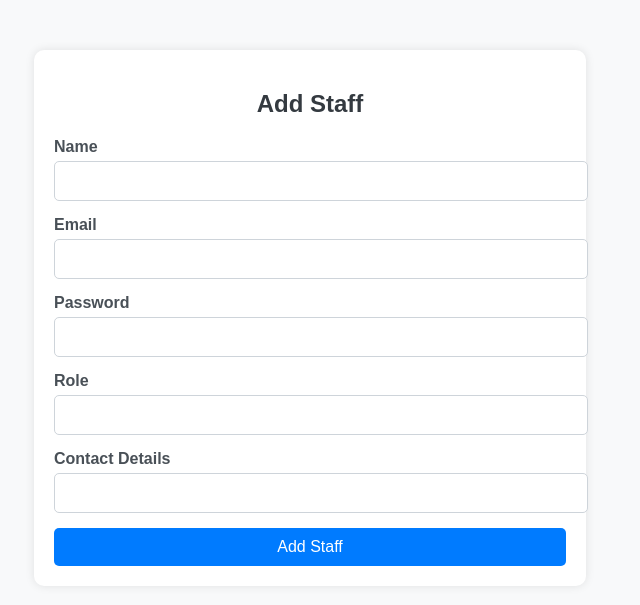
After one commit to Jeeljpaul/miniproject-ornalux, a Django app: page /add_staff/ in a window 1280 px wide. The commit adds this page. Shown: the top 605 px of the page, without its empty margins (330-970 px from the left). Run offline with Django 5.2, Linux system fonts and the light colour scheme.

Commit message:
staffmanagement

```diff
--- a/jewelryapp/forms.py
+++ b/jewelryapp/forms.py
@@ -1,9 +1,11 @@
 from datetime import date
 from django import forms
-from .models import Tbl_login, Tbl_user, Product
+from .models import Tbl_login, Tbl_user, Product, Tbl_staff
 from django.core.exceptions import ValidationError
 from django.core.validators import validate_email
+from django.core.validators import EmailValidator
 import re
+
 
 class RegistrationForm(forms.ModelForm):
     email = forms.EmailField()
@@ -165,3 +167,29 @@ class ProductForm(forms.ModelForm):
         if re.search(r'[^a-zA-Z0-9]', sku):
             raise ValidationError("SKU can only contain letters and numbers.")
         return sku
+
+
+from django import forms
+from .models import Tbl_login, Tbl_staff
+
+class StaffForm(forms.Form):
+    name = forms.CharField(max_length=255)
+    email = forms.EmailField()
+    password = forms.CharField(widget=forms.PasswordInput)
+    role = forms.CharField(max_length=100)
+    contact_details = forms.CharField(max_length=255)
+
+    def save(self):
+        # Save login details
+        login = Tbl_login.objects.create(
+            email=self.cleaned_data['email'],
+            password=self.cleaned_data['password']
+        )
+
+        # Save staff details
+        Tbl_staff.objects.create(
+            name=self.cleaned_data['name'],
+            role=self.cleaned_data['role'],
+            contact_details=self.cleaned_data['contact_details'],
+            login=login
+        )
--- /dev/null
+++ b/jewelryapp/templates/admin/add_staff.html
@@ -0,0 +1,111 @@
+<!DOCTYPE html>
+<html lang="en">
+<head>
+    <meta charset="UTF-8">
+    <meta name="viewport" content="width=device-width, initial-scale=1.0">
+    <meta http-equiv="X-UA-Compatible" content="IE=edge">
+    <title>Add Staff</title>
+    <style>
+        /* Global Styles */
+        body {
+            font-family: Arial, sans-serif;
+            background-color: #f8f9fa;
+            margin: 0;
+            padding: 0;
+        }
+
+        .container {
+            width: 40%;
+            margin: 50px auto;
+            background-color: #fff;
+            padding: 20px;
+            box-shadow: 0 0 10px rgba(0, 0, 0, 0.1);
+            border-radius: 10px;
+        }
+
+        h2 {
+            text-align: center;
+            color: #343a40;
+        }
+
+        /* Form Styles */
+        .form-group {
+            margin-bottom: 15px;
+        }
+
+        .form-group label {
+            display: block;
+            font-weight: bold;
+            margin-bottom: 5px;
+            color: #495057;
+        }
+
+        .form-control {
+            width: 100%;
+            padding: 10px;
+            border: 1px solid #ced4da;
+            border-radius: 5px;
+            font-size: 16px;
+        }
+
+        .form-control:focus {
+            border-color: #80bdff;
+            outline: none;
+            box-shadow: 0 0 5px rgba(0, 123, 255, 0.25);
+        }
+
+        /* Button Styles */
+        .btn {
+            background-color: #007bff;
+            color: #fff;
+            padding: 10px 15px;
+            border: none;
+            border-radius: 5px;
+            font-size: 16px;
+            cursor: pointer;
+            width: 100%;
+        }
+
+        .btn:hover {
+            background-color: #0056b3;
+        }
+
+        /* Responsive Design */
+        @media (max-width: 768px) {
+            .container {
+                width: 90%;
+            }
+        }
+    </style>
+</head>
+<body>
+
+<div class="container">
+    <h2>Add Staff</h2>
+    <form method="post">
+        <div class="form-group">
+            <label for="name">Name</label>
+            <input type="text" class="form-control" id="name" name="name" required>
+        </div>
+        <div class="form-group">
+            <label for="email">Email</label>
+            <input type="email" class="form-control" id="email" name="email" required>
+        </div>
+        <div class="form-group">
+            <label for="password">Password</label>
+            <input type="password" class="form-control" id="password" name="password" required>
+        </div>
+        <div class="form-group">
+            <label for="role">Role</label>
+            <input type="text" class="form-control" id="role" name="role" required>
+        </div>
+        <div class="form-group">
+            <label for="contact_details">Contact Details</label>
+            <input type="text" class="form-control" id="contact_details" name="contact_details" required>
+        </div>
+        <button type="submit" class="btn btn-primary">Add Staff</button>
+    </form>
+</div>
+
+</body>
+</html>
--- a/jewelryapp/urls.py
+++ b/jewelryapp/urls.py
@@ -8,6 +8,7 @@ urlpatterns = [
     path('', views.index),
     path('base_home/',views.base),
     path('login/',views.login),
+    path('logout/', views.logout_view, name='logout'),
     path('adminhome/',views.adminhome),
     path('staffhome/',views.staffhome),
     path('register/',views.register),
@@ -20,6 +21,10 @@ urlpatterns = [
     path('update_product/<int:product_id>/', views.update_product, name='update_product'),
     path('view_registered_users/', views.view_registered_users,),
     path('delete_user/<int:user_id>/', views.delete_user, name='delete_user'),
+    path('add_staff/', views.add_staff, name='add_staff'),
+    path('view_staff/', views.view_staff, name='view_staff'),
+    path('update_staff/<int:staff_id>/', views.update_staff, name='update_staff'),
+    path('staff/delete/<int:staff_id>/', views.delete_staff, name='delete_staff'),
 
 ]
 if settings.DEBUG:
--- a/jewelryapp/views.py
+++ b/jewelryapp/views.py
@@ -40,6 +40,11 @@ def register(request):
         form = RegistrationForm()
 
     return render(request, 'register.html', {'form': form})
+from django.shortcuts import render, redirect
+from django.contrib import messages
+from django.core.validators import validate_email
+from django.core.exceptions import ValidationError
+from .models import Tbl_login, Tbl_user, Tbl_staff
 
 def login(request):
     if request.method == 'POST':
@@ -58,37 +63,61 @@ def login(request):
             messages.error(request, 'Password must be at least 8 characters long')
             return redirect('/login/')
 
-        # Check if the user is admin
-        if email == 'admin123@gmail.com' and password == 'admin123':
-            # Admin login success
-            request.session['user_type'] = 'admin'
-            request.session['email'] = email
-            return redirect('/adminhome/')  # Redirect to admin home page
+        # Check if the user is admin (fetch from Tbl_login table)
+        try:
+            admin = Tbl_login.objects.get(email=email, password=password)
+            if email == 'admin123@gmail.com':  # Assuming admin email is known
+                # Admin login success
+                request.session['user_type'] = 'admin'
+                request.session['user_id'] = admin.login_id
+                request.session['email'] = admin.email
+                request.session['name'] = 'Admin'  # Static name for admin
+                return redirect('/adminhome/')  # Redirect to admin home page
+        except Tbl_login.DoesNotExist:
+            pass
 
         # Check if the user is staff
         try:
-            staff = Staff.objects.get(login__email=email, login__password=password)
+            staff = Tbl_staff.objects.get(login__email=email, login__password=password)
             # Staff login success
             request.session['user_type'] = 'staff'
             request.session['staff_id'] = staff.staff_id
             request.session['email'] = staff.login.email
+            request.session['name'] = staff.name  # Fetch the staff's name
             return redirect('/staff_home/')  # Redirect to staff dashboard
-        except Staff.DoesNotExist:
+        except Tbl_staff.DoesNotExist:
             pass
 
         # Check if the user is a regular user
         try:
-            user = Tbl_login.objects.get(email=email, password=password)
-            # Set session data after successful login
-            request.session['user_id'] = user.login_id
-            request.session['email'] = user.email
-            return redirect('/base_home/')  # Redirect to user home page or dashboard
-        except Tbl_login.DoesNotExist:
+            user_login = Tbl_login.objects.get(email=email, password=password)
+            # Fetch the corresponding user details from Tbl_user
+            user = Tbl_user.objects.get(login_id=user_login.login_id)
+            # Regular user login success
+            request.session['user_type'] = 'user'
+            request.session['user_id'] = user_login.login_id
+            request.session['email'] = user_login.email
+            request.session['name'] = user.name  # Fetch the user's name
+            print(f"User found: {user.email}")
+            print(f"Login ID: {user.login_id}")
+            return redirect('/base_home/')  # Redirect to user dashboard
+        except (Tbl_login.DoesNotExist, Tbl_user.DoesNotExist):
             messages.error(request, 'Invalid email or password')
             return redirect('/login/')
 
     return render(request, 'login.html')
 
+
+def logout_view(request):
+    # Clear the session to log the user out
+    request.session.flush()  # This will remove all session data
+
+    # Optionally, you can add a message to inform the user
+    from django.contrib import messages
+    messages.success(request, 'You have been logged out successfully.')
+
+    # Redirect to the login page
+    return redirect('/login/')
 
 def forgot_password(request):
     if request.method == 'POST':
@@ -151,6 +180,7 @@ def reset_password(request, token):
 
 def adminhome(request):
     return render(request, 'admin/adminhome.html')
+
 
 def add_product(request):
     if request.method == 'POST':
@@ -231,6 +261,73 @@ def delete_user(request, user_id):
 
     return render(request, 'confirm_delete_user.html', {'user': user})
 
+
+ #---------------------------------------------------------------
+from .forms import StaffForm
+
+def add_staff(request):
+    if request.method == 'POST':
+        form = AddStaffForm(request.POST)
+        if form.is_valid():
+            form.save()
+            return redirect('admin/view_staff')  # Redirect to a view after successful staff addition
+    else:
+        form = StaffForm()
+
+    return render(request, 'admin/add_staff.html', {'form': form})
+
+
+def view_staff(request):
+    # Fetch all staff from the database
+    staff_members = Tbl_staff.objects.all()
+    # Pass the staff members to the template
+    return render(request, 'admin/view_staff.html', {'staff_members': staff_members})
+
+
+
+
+def update_staff(request, staff_id):
+    staff = get_object_or_404(Tbl_staff, id=staff_id)
+
+    if request.method == 'POST':
+        form = StaffForm(request.POST)
+        if form.is_valid():
+            # Update login details
+            login = get_object_or_404(Tbl_login, id=staff.login.id)
+            login.email = form.cleaned_data['email']
+            login.save()
+
+            # Update staff details
+            staff.name = form.cleaned_data['name']
+            staff.role = form.cleaned_data['role']
+            staff.contact_details = form.cleaned_data['contact_details']
+            staff.save()
+
+            return redirect('view_staff')  # Redirect to the staff view page
+    else:
+        form = StaffForm(initial={
+            'name': staff.name,
+            'email': staff.login.email,
+            'role': staff.role,
+            'contact_details': staff.contact_details,
+        })
+
+    return render(request, 'admin/update_staff.html', {'form': form, 'staff': staff})
+
+
+def delete_staff(request, staff_id):
+    staff = get_object_or_404(Tbl_staff, id=staff_id)
+
+    if request.method == 'POST':
+        # Delete associated login details
+        login = get_object_or_404(Tbl_login, id=staff.login.id)
+        login.delete()  # Delete the login entry
+        staff.delete()  # Delete the staff entry
+        return redirect('view_staff')  # Redirect to the staff view page
+
+    return render(request, 'confirm_delete.html', {'staff': staff})
+
+
 #staff viws.py-------------------------------------------------------------------------------------------------
 
 def staffhome(request):
```
Also changed, not shown: jewelryapp/models.py (+18 -0 lines), jewelryapp/templates/admin/adminhome.html (+3 -8 lines), jewelryapp/templates/admin/update_staff.html (added, +40 -0 lines), jewelryapp/templates/admin/view_staff.html (added, +80 -0 lines), jewelryapp/migrations/0006_product_status_tbl_login_last_login_and_more.py (added).
